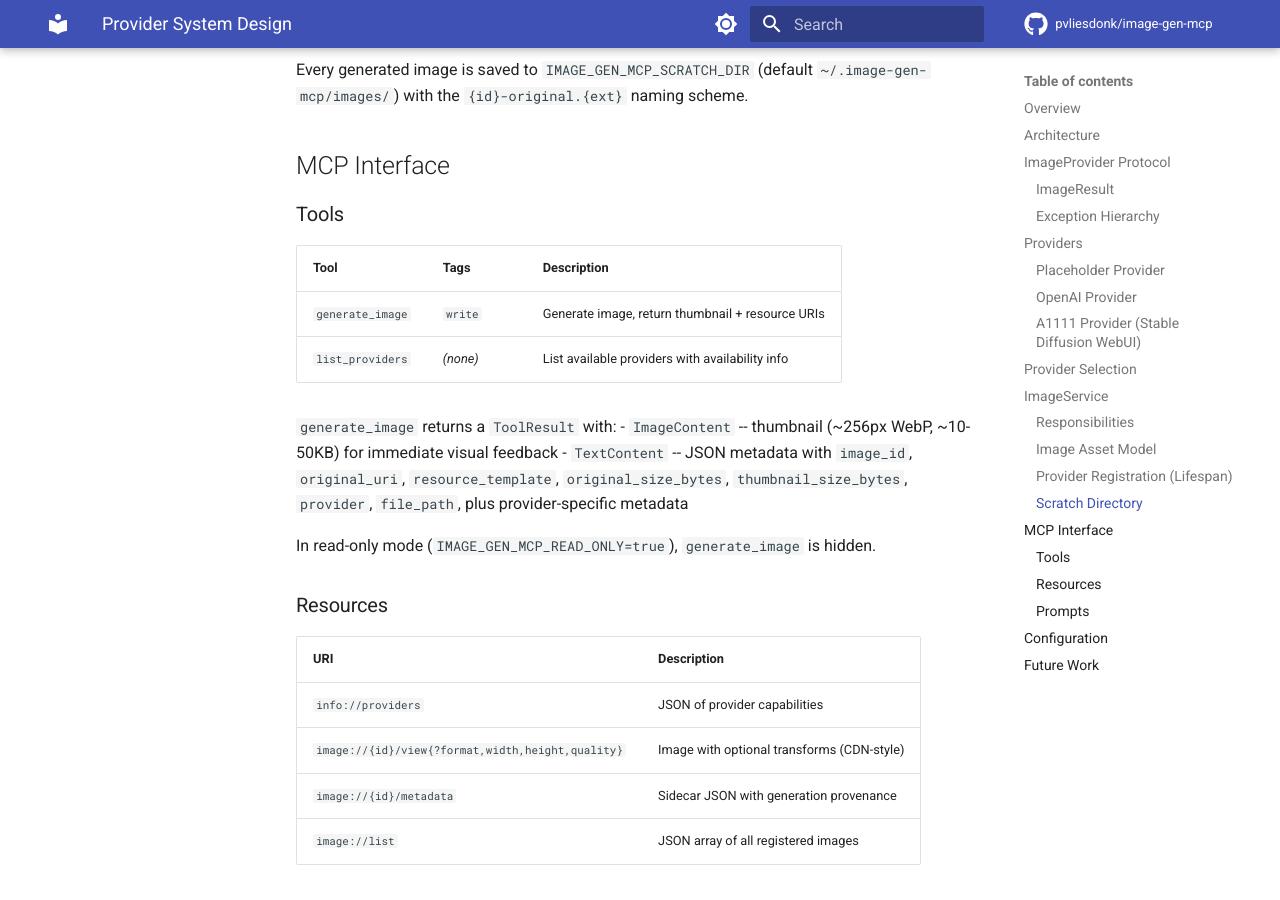
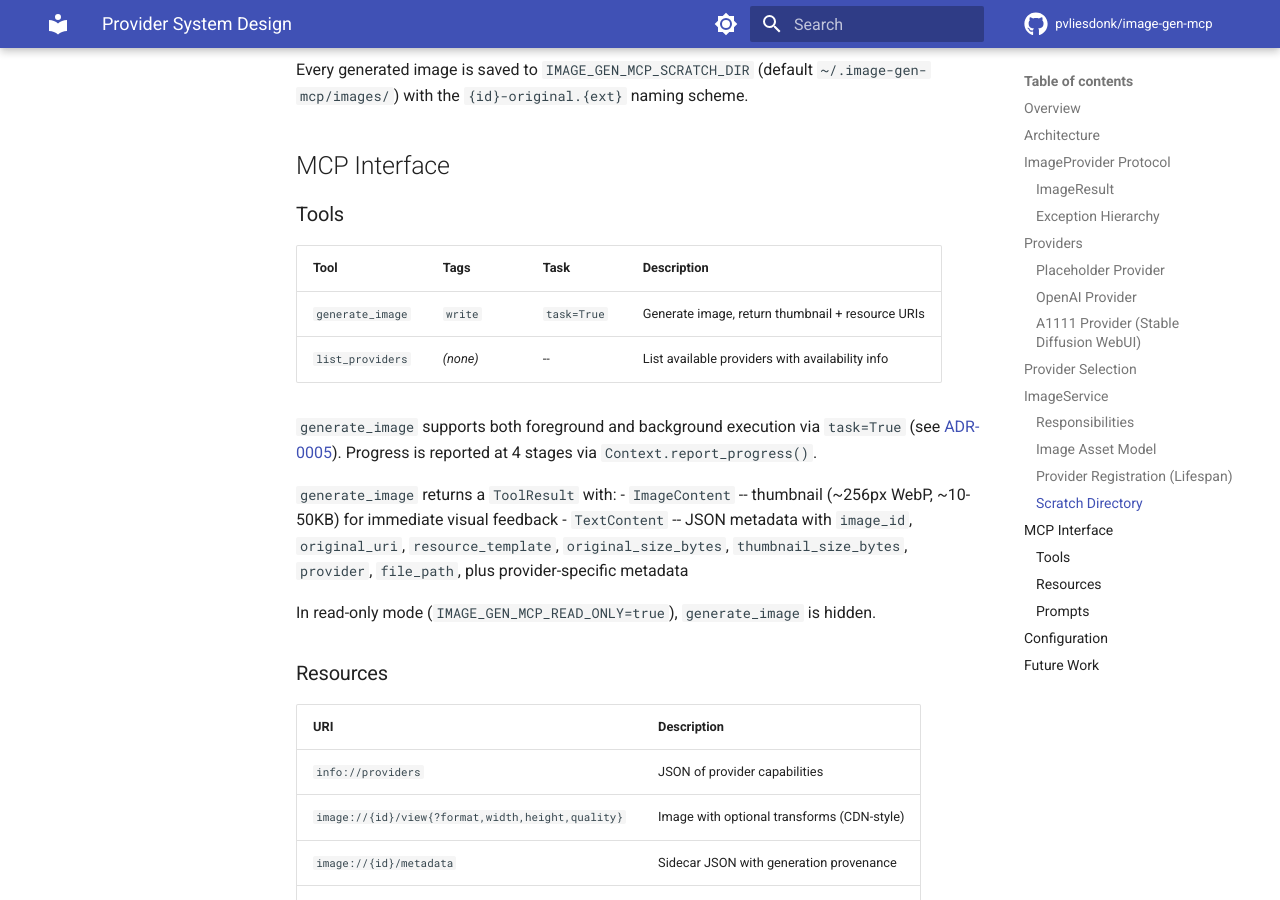
Before and after one commit to pvliesdonk/image-generation-mcp, an MkDocs documentation site: the page built from docs/design/provider-system.md, in a window 1280 px wide and 900 px high, scrolled down 4797 px. Built offline with MkDocs 1.6.1 and Material for MkDocs 9.7.7, drawn with Linux system fonts in a browser that asks for light colours; comment, search, counter and statistics services are not loaded; some of the changed text lies outside the part shown.

Commit message:
feat(tasks): hybrid background task support with progress reporting
Add task=True to generate_image decorator and Context.report_progress()
at 4 stages (selecting provider, generating, saving, done). Works in
both foreground (progress notifications) and background (task polling)
modes with zero conditional logic per ADR-0005.

Change fastmcp dependency to fastmcp[tasks] for Docket backend.

Closes #13

Co-Authored-By: Claude Opus 4.6 <noreply@anthropic.com>

```diff
--- a/docs/design/provider-system.md
+++ b/docs/design/provider-system.md
@@ -188,10 +188,14 @@ Every generated image is saved to `IMAGE_GEN_MCP_SCRATCH_DIR` (default
 
 ### Tools
 
-| Tool | Tags | Description |
-|------|------|-------------|
-| `generate_image` | `write` | Generate image, return thumbnail + resource URIs |
-| `list_providers` | *(none)* | List available providers with availability info |
+| Tool | Tags | Task | Description |
+|------|------|------|-------------|
+| `generate_image` | `write` | `task=True` | Generate image, return thumbnail + resource URIs |
+| `list_providers` | *(none)* | -- | List available providers with availability info |
+
+`generate_image` supports both foreground and background execution via
+`task=True` (see [ADR-0005](../decisions/0005-hybrid-background-tasks.md)).
+Progress is reported at 4 stages via `Context.report_progress()`.
 
 `generate_image` returns a `ToolResult` with:
 - `ImageContent` -- thumbnail (~256px WebP, ~10-50KB) for immediate visual feedback
--- a/pyproject.toml
+++ b/pyproject.toml
@@ -19,9 +19,9 @@ classifiers = [
 dependencies = ["httpx>=0.27", "Pillow>=10.0"]
 
 [project.optional-dependencies]
-mcp = ["fastmcp>=3.0,<4"]
+mcp = ["fastmcp[tasks]>=3.0,<4"]
 openai = ["openai>=1.0"]
-all = ["fastmcp>=3.0,<4", "openai>=1.0"]
+all = ["fastmcp[tasks]>=3.0,<4", "openai>=1.0"]
 dev = [
     "image-gen-mcp[all]",
     "pytest>=7.0",
```
Also changed, not shown: other parts of docs/design/provider-system.md (+0 -1 lines), docs/decisions/0005-hybrid-background-tasks.md (added, +94 -0 lines), 1 other file.
